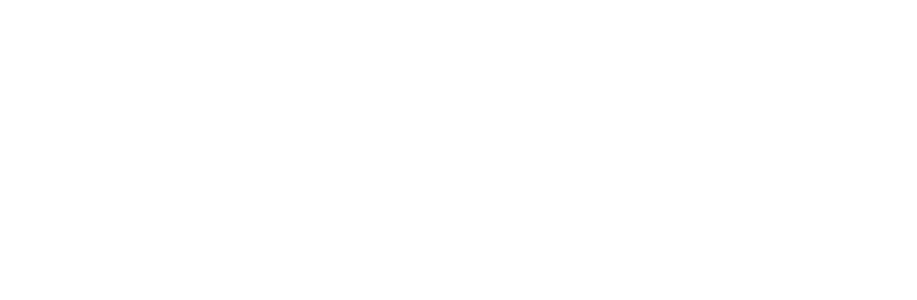
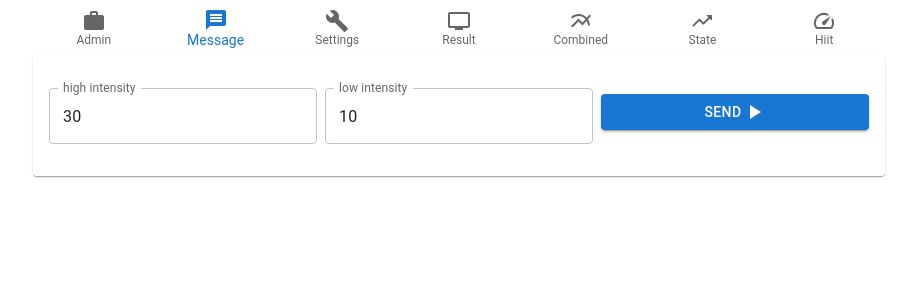
Before and after one commit to hias222/adminweb, a React (Create React App) app: page /admin/Hiit in a window 1280 px wide. Before the commit this address had no page. Shown: the top 300 px of the page, without its empty margins (181-1098 px from the left). Built offline with nearby package versions, Linux system fonts and the light colour scheme; what @react-pdf/renderer would draw is missing.

Commit message:
add hiit

```diff
--- a/src/common/Navigation.tsx
+++ b/src/common/Navigation.tsx
@@ -8,6 +8,7 @@ import StateIcon from '@mui/icons-material/TrendingUpRounded';
 import MessageIcon from '@mui/icons-material/Message';
 import ResultIcon from '@mui/icons-material/TvOutlined';
 import CombinedIcon from '@mui/icons-material/MultilineChart';
+import HiitIcon from '@mui/icons-material/SpeedRounded'
 
 // const DatamappingInfo: React.FunctionComponent<Props> = (props) => {
 export default function Navigation (props: {
@@ -32,6 +33,7 @@ export default function Navigation (props: {
       <BottomNavigationAction component={Link} to="/Resultdata" label="Result" icon={<ResultIcon />} />
       <BottomNavigationAction component={Link} to="/Combined" label="Combined" icon={<CombinedIcon />} />
       <BottomNavigationAction component={Link} to="/State" label="State" icon={<StateIcon />} />
+      <BottomNavigationAction component={Link} to="/Hiit" label="Hiit" icon={<HiitIcon />} />
     </BottomNavigation>
   );
 }
--- /dev/null
+++ b/src/hiit/Hiit.tsx
@@ -0,0 +1,114 @@
+import React from 'react';
+import '../style/App.css';
+import Navigation from '../common/Navigation';
+import Grid from '@mui/material/Grid';
+import StartIcon from '@mui/icons-material/PlayArrow';
+import Button from '@mui/material/Button';
+import TextField from '@mui/material/TextField';
+
+import { Card, CardContent, Container, Typography } from '@mui/material';
+
+// get files http://jetson/resultdata/getmedia
+// get files http://jetson/resultdata/getmedia?delete=file.mpx
+
+/* interface Props {
+  message: string;
+} */
+
+interface Props { }
+
+interface State {
+  type: string,
+  shigh: string,
+  slow: string,
+};
+
+class Hiit extends React.Component<Props, State> {
+  state: State = {
+    type: "hiit",
+    shigh: "30",
+    slow: "10",
+  };
+
+  public message: string = "";
+
+  private backendConnect = process.env.REACT_APP_BACKEND_DIRECT === "true" ? window.location.protocol + "//" + window.location.hostname + ":" + window.location.port + "/datamapping/send-json" : process.env.REACT_APP_DATAMAPPING_INTERNAL_URL + "/datamapping/send-json"
+
+
+  sendHeader = () => (event: any) => {
+    console.log(this.backendConnect + " high " + this.state.shigh + " low " + this.state.slow)
+
+    fetch(this.backendConnect, {
+      method: 'post',
+      headers: { 'Content-Type': 'application/json' },
+      body: JSON.stringify(this.state)
+    })
+      .catch(console.log)
+    //
+  };
+
+
+  handleChange = (val: string) => (event: any) => {
+    switch (val) {
+      case "shigh":
+        this.setState({
+          shigh: event.target.value
+        });
+        break;
+      case "slow":
+        this.setState({
+          slow: event.target.value
+        });
+        break;
+    }
+  }
+
+  render() {
+    return (
+      <Container maxWidth='md'>
+        <Navigation
+          numberPage={1}
+        />
+        <Grid container spacing={1}>
+          <Grid item xs={12}>
+            <Card >
+              <CardContent>
+
+                <Grid container spacing={1} alignItems="center">
+                  <Grid item xs={6} sm={4} md={4}>
+                    <TextField fullWidth
+                      id="high"
+                      label="high intensity"
+                      margin="normal"
+                      variant="outlined"
+                      value={this.state.shigh}
+                      onChange={this.handleChange('shigh')}
+                    />
+                  </Grid>
+                  <Grid item xs={6} sm={4} md={4}>
+                    <TextField fullWidth
+                      id="low"
+                      label="low intensity"
+                      margin="normal"
+                      variant="outlined"
+                      value={this.state.slow}
+                      onChange={this.handleChange('slow')}
+                    />
+                  </Grid>
+                  <Grid item xs={12} sm={4} md={4}>
+                    <Button variant="contained" fullWidth onClick={this.sendHeader()}>Send
+                      <StartIcon /></Button>
+                  </Grid>
+                </Grid>
+              </CardContent>
+            </Card>
+          </Grid>
+        </Grid>
+
+      </Container>
+    );
+  }
+}
+
+
+export default Hiit
--- a/src/index.tsx
+++ b/src/index.tsx
@@ -9,6 +9,7 @@ import State from './state/State';
 import Result from './result/Result';
 import Combined from './combined/Combined';
 import Message from './message/Message';
+import Hiit from './hiit/Hiit';
 
 const routing = (
     <BrowserRouter basename="/admin">
@@ -20,6 +21,7 @@ const routing = (
             <Route path="/Admin" element={<App />} />
             <Route path="/Resultdata" element={<Result />} />
             <Route path="/Combined" element={<Combined />} />
+            <Route path="/Hiit" element={<Hiit />} />
         </Routes>
     </BrowserRouter>
 )
```
